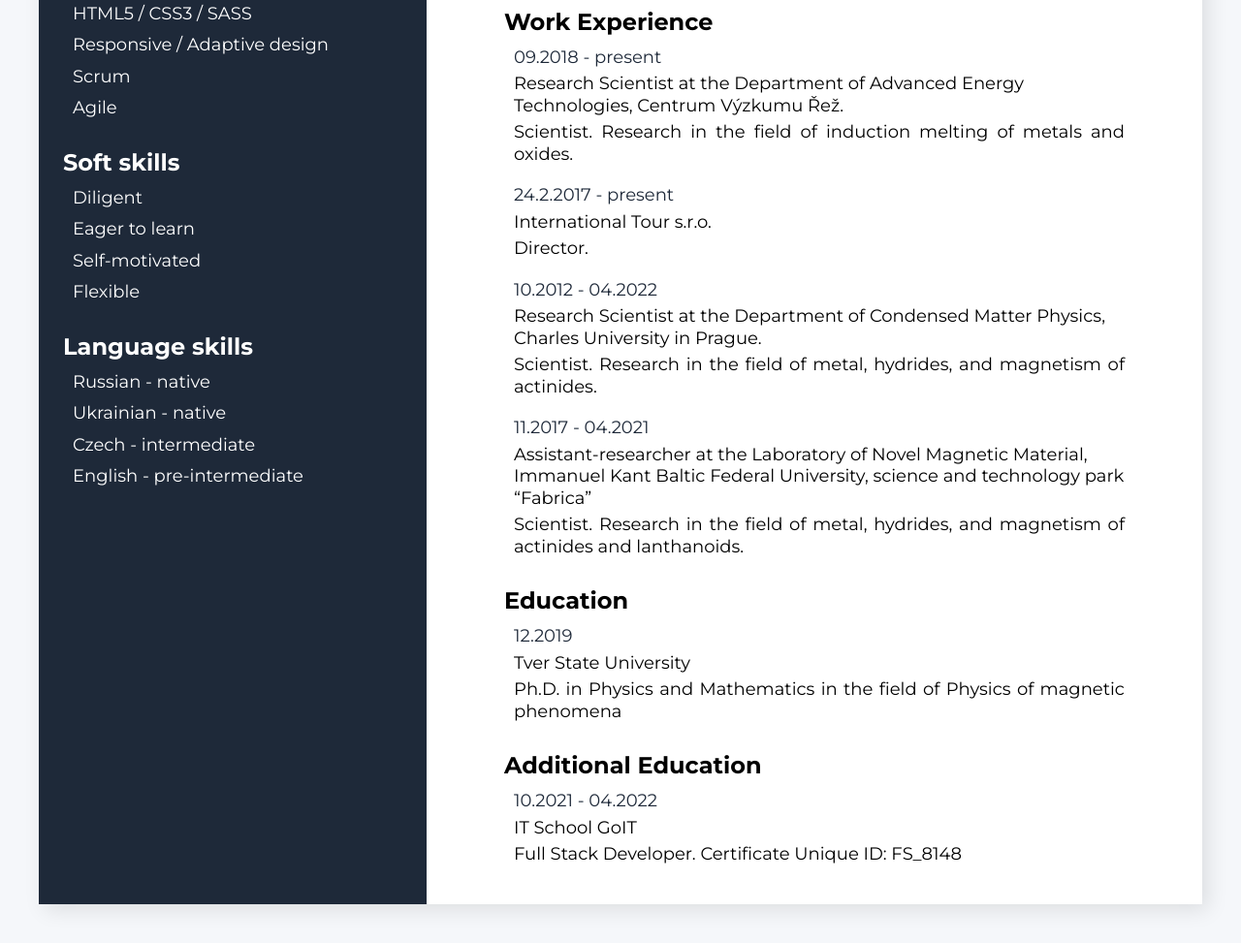
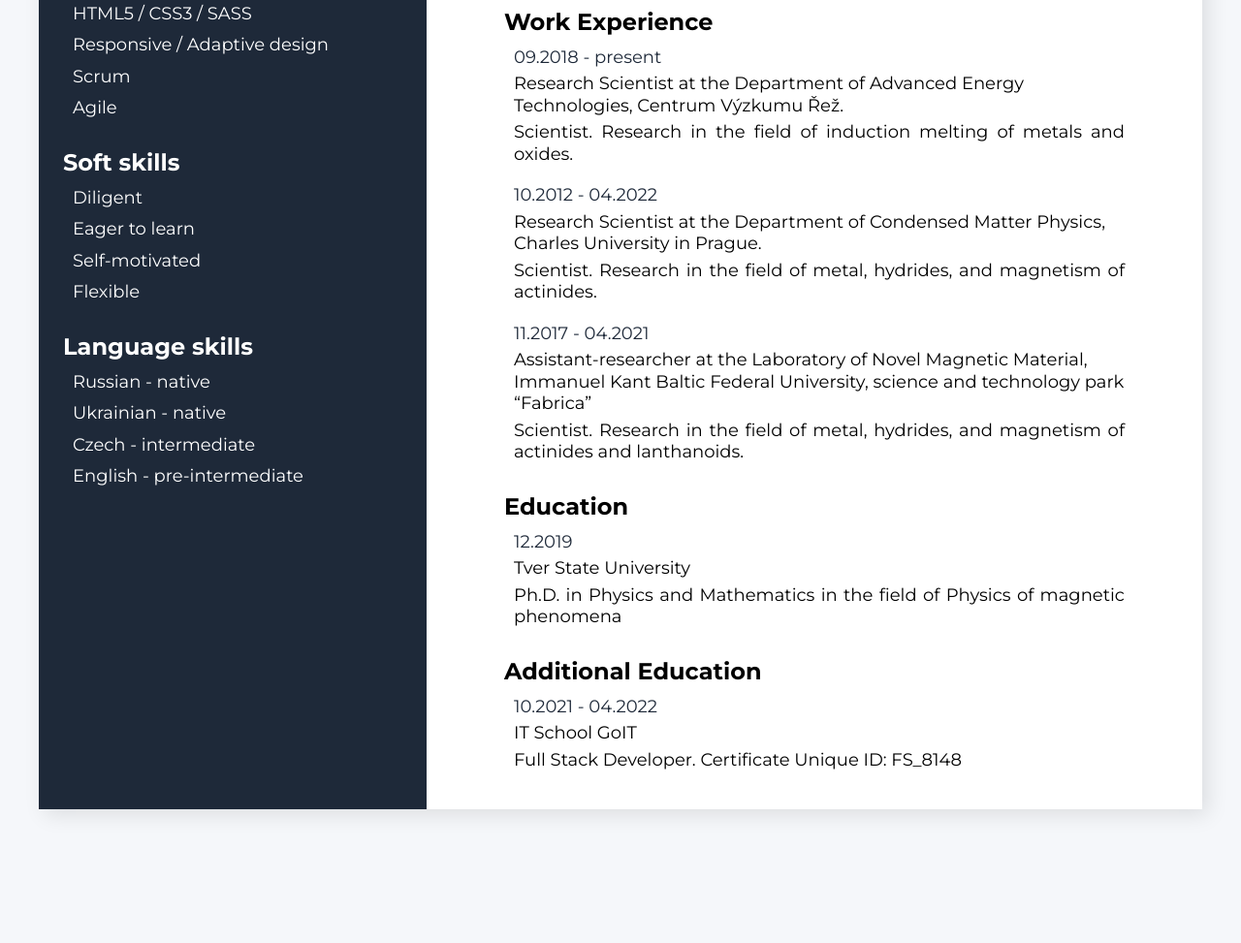
Before and after one commit to mpaukov/resume, a plain HTML site: page index.html in a window 1280 px wide. Shown: the part 965-1938 px from the top of the page at 97% size. After the commit the page ends 1840 px from the top, so only its background shows below. Drawn offline with Linux system fonts and the light colour scheme.

Commit message:
work exp

```diff
--- a/index.html
+++ b/index.html
@@ -156,11 +156,6 @@
               Research Scientist at the Department of Advanced Energy Technologies, Centrum Výzkumu Řež.
             </p>
             <p class="role">Scientist. Research in the field of induction melting of metals and oxides.</p>
-          </li>
-          <li class="contentItem">
-            <p class="duration">24.2.2017 - present</p>
-            <p class="place">International Tour s.r.o.</p>
-            <p class="role">Director.</p>
           </li>
           <li class="contentItem">
             <p class="duration">10.2012 - 04.2022</p>
```
